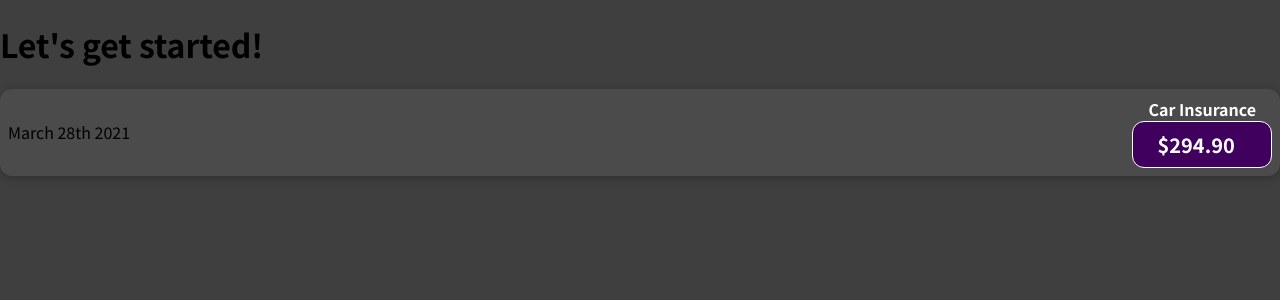
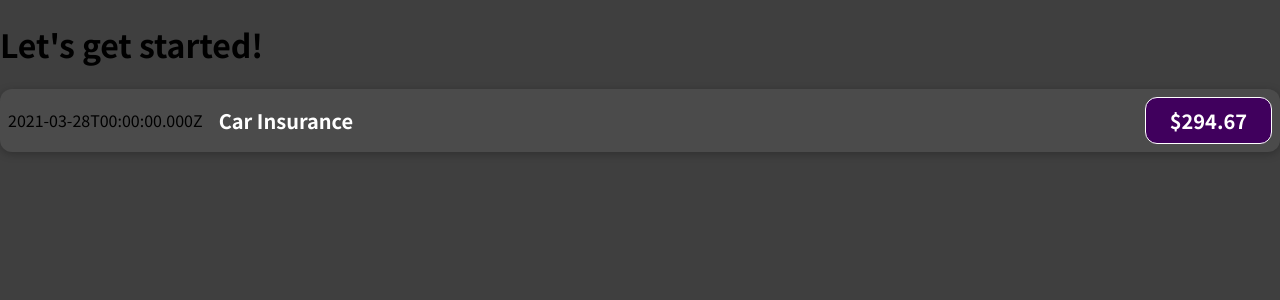
Before and after one commit to gnzlplcs/react-the_complete_guide, a JavaScript app in the folder project/: page / in a window 1280 px wide. Shown: the top 300 px of the page. Built offline with nearby package versions, Linux system fonts and the light colour scheme.

Commit message:
:construction: output dynamic data
working with expressions in JSK / lesson 35

```diff
--- a/project/src/components/ExpenseItem.js
+++ b/project/src/components/ExpenseItem.js
@@ -1,12 +1,16 @@
 import "./ExpenseItem.css";
 
 const ExpenseItem = () => {
+  const expenseDate = new Date(2021, 2, 28);
+  const expenseTitle = "Car Insurance";
+  const expenseAmount = 294.67;
+
   return (
     <div className="expense-item">
-      <div>March 28th 2021</div>
-      <div>
-        <h2 className="expense-item__description">Car Insurance</h2>
-        <div className="expense-item__price">$294.90</div>
+      <div>{expenseDate.toISOString()}</div>
+      <div className="expense-item__description">
+        <h2>{expenseTitle}</h2>
+        <div className="expense-item__price">${expenseAmount}</div>
       </div>
     </div>
   );
```
